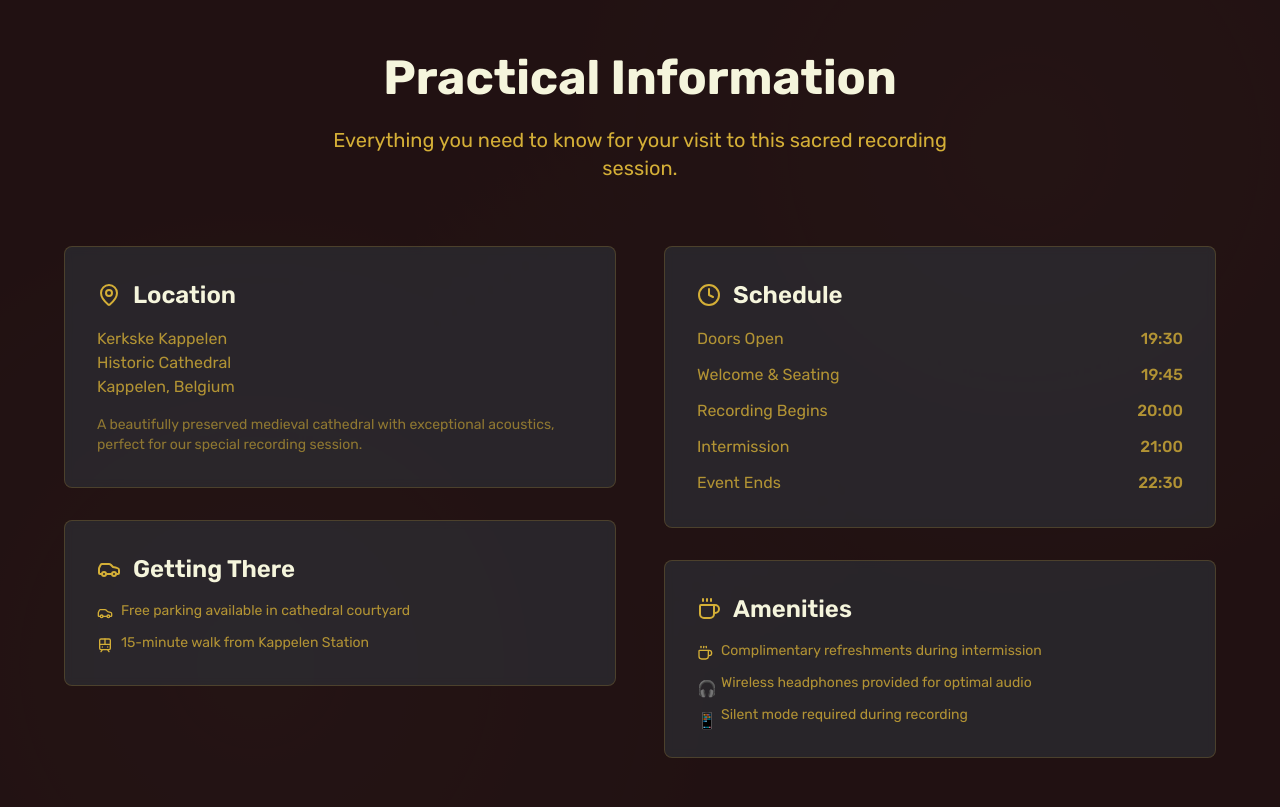
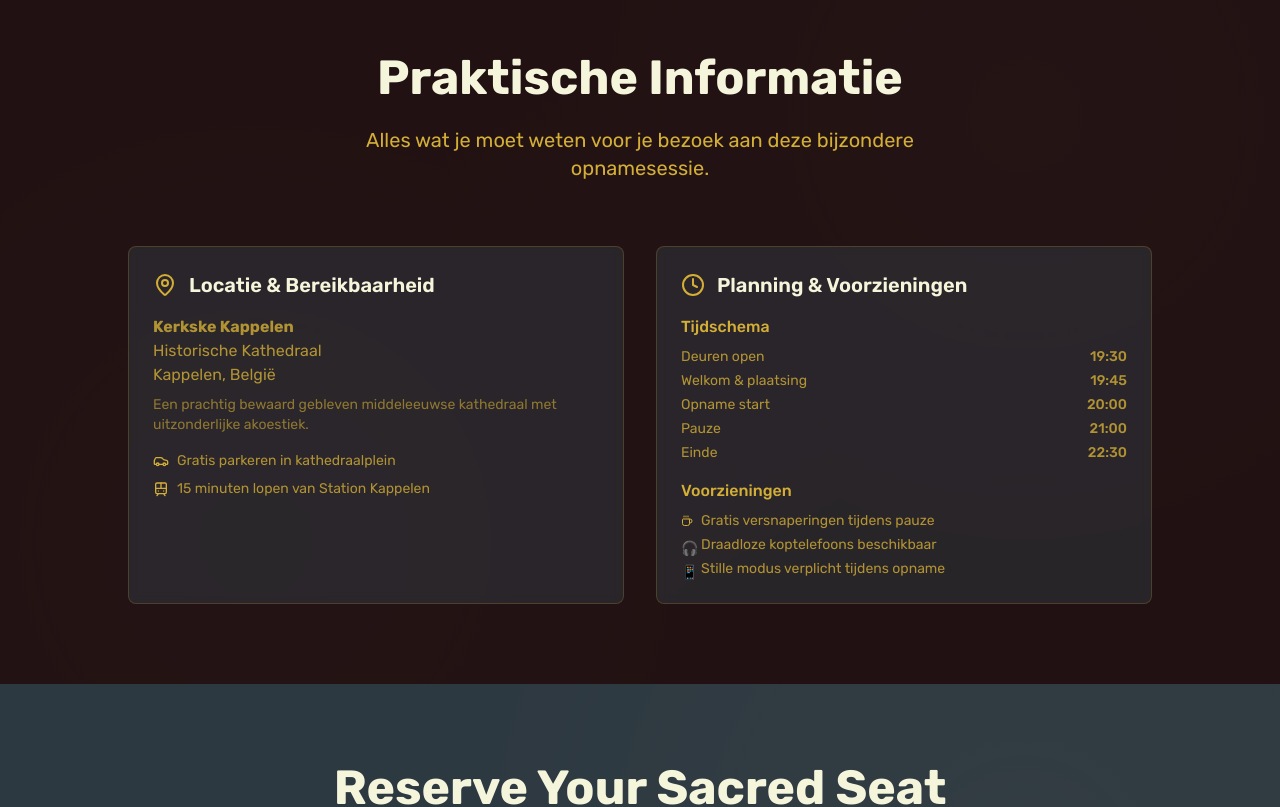
Before and after one commit to cinematenpodcast/wabliefteru-live, a React (Vite) app: page / in a window 1280 px wide. Shown: the part 1220-2027 px from the top of the page. Built offline with nearby package versions, Linux system fonts and the light colour scheme.

Commit message:
Refactor: Translate to Dutch, 2-column layout
- Translated the content to Dutch.
- Implemented a more compact, 2-column layout.

```diff
--- a/src/components/PracticalInfo.tsx
+++ b/src/components/PracticalInfo.tsx
@@ -9,98 +9,94 @@ const PracticalInfo = () => {
       <div className="container mx-auto px-4 relative z-10">
         <div className="text-center mb-16">
           <h2 className="text-4xl md:text-5xl font-bold text-cathedral-cream mb-6">
-            Practical Information
+            Praktische Informatie
           </h2>
           <p className="text-xl text-cathedral-gold max-w-2xl mx-auto">
-            Everything you need to know for your visit to this sacred recording session.
+            Alles wat je moet weten voor je bezoek aan deze bijzondere opnamesessie.
           </p>
         </div>
 
-        <div className="grid lg:grid-cols-2 gap-12 max-w-6xl mx-auto">
-          {/* Location & Access */}
-          <div className="space-y-8">
-            <div className="bg-cathedral-charcoal/40 backdrop-blur-sm p-8 rounded-lg border border-cathedral-gold/20">
+        <div className="grid lg:grid-cols-2 gap-8 max-w-5xl mx-auto">
+          {/* Locatie & Toegang */}
+          <div className="bg-cathedral-charcoal/40 backdrop-blur-sm p-6 rounded-lg border border-cathedral-gold/20">
             <div className="flex items-center mb-4">
               <MapPin className="w-6 h-6 text-cathedral-gold mr-3" />
-                <h3 className="text-2xl font-semibold text-cathedral-cream">Location</h3>
+              <h3 className="text-xl font-semibold text-cathedral-cream">Locatie & Bereikbaarheid</h3>
             </div>
-              <p className="text-cathedral-gold/80 mb-4">
-                Kerkske Kappelen<br />
-                Historic Cathedral<br />
-                Kappelen, Belgium
+            <div className="space-y-4">
+              <div>
+                <p className="text-cathedral-gold/80 mb-2">
+                  <strong>Kerkske Kappelen</strong><br />
+                  Historische Kathedraal<br />
+                  Kappelen, België
                 </p>
                 <p className="text-sm text-cathedral-gold/60">
-                A beautifully preserved medieval cathedral with exceptional acoustics,
-                perfect for our special recording session.
+                  Een prachtig bewaard gebleven middeleeuwse kathedraal met uitzonderlijke akoestiek.
                 </p>
               </div>
 
-            <div className="bg-cathedral-charcoal/40 backdrop-blur-sm p-8 rounded-lg border border-cathedral-gold/20">
-              <div className="flex items-center mb-4">
-                <Car className="w-6 h-6 text-cathedral-gold mr-3" />
-                <h3 className="text-2xl font-semibold text-cathedral-cream">Getting There</h3>
+              <div className="space-y-2 text-cathedral-gold/80 text-sm">
+                <div className="flex items-center">
+                  <Car className="w-4 h-4 mr-2 text-cathedral-gold" />
+                  <span>Gratis parkeren in kathedraalplein</span>
                 </div>
-              <div className="space-y-3 text-cathedral-gold/80">
-                <div className="flex items-start">
-                  <Car className="w-4 h-4 mt-1 mr-2 text-cathedral-gold" />
-                  <span className="text-sm">Free parking available in cathedral courtyard</span>
-                </div>
-                <div className="flex items-start">
-                  <Train className="w-4 h-4 mt-1 mr-2 text-cathedral-gold" />
-                  <span className="text-sm">15-minute walk from Kappelen Station</span>
+                <div className="flex items-center">
+                  <Train className="w-4 h-4 mr-2 text-cathedral-gold" />
+                  <span>15 minuten lopen van Station Kappelen</span>
                 </div>
               </div>
             </div>
           </div>
 
-          {/* Schedule & Amenities */}
-          <div className="space-y-8">
-            <div className="bg-cathedral-charcoal/40 backdrop-blur-sm p-8 rounded-lg border border-cathedral-gold/20">
+          {/* Planning & Voorzieningen */}
+          <div className="bg-cathedral-charcoal/40 backdrop-blur-sm p-6 rounded-lg border border-cathedral-gold/20">
             <div className="flex items-center mb-4">
               <Clock className="w-6 h-6 text-cathedral-gold mr-3" />
-                <h3 className="text-2xl font-semibold text-cathedral-cream">Schedule</h3>
+              <h3 className="text-xl font-semibold text-cathedral-cream">Planning & Voorzieningen</h3>
             </div>
-              <div className="space-y-3 text-cathedral-gold/80">
+
+            <div className="space-y-4">
+              <div>
+                <h4 className="text-cathedral-gold font-medium mb-2">Tijdschema</h4>
+                <div className="space-y-1 text-cathedral-gold/80 text-sm">
                   <div className="flex justify-between">
-                  <span>Doors Open</span>
+                    <span>Deuren open</span>
                     <span className="font-medium">19:30</span>
                   </div>
                   <div className="flex justify-between">
-                  <span>Welcome & Seating</span>
+                    <span>Welkom & plaatsing</span>
                     <span className="font-medium">19:45</span>
                   </div>
                   <div className="flex justify-between">
-                  <span>Recording Begins</span>
+                    <span>Opname start</span>
                     <span className="font-medium">20:00</span>
                   </div>
                   <div className="flex justify-between">
-                  <span>Intermission</span>
+                    <span>Pauze</span>
                     <span className="font-medium">21:00</span>
                   </div>
                   <div className="flex justify-between">
-                  <span>Event Ends</span>
+                    <span>Einde</span>
                     <span className="font-medium">22:30</span>
                   </div>
                 </div>
               </div>
 
-            <div className="bg-cathedral-charcoal/40 backdrop-blur-sm p-8 rounded-lg border border-cathedral-gold/20">
-              <div className="flex items-center mb-4">
-                <Coffee className="w-6 h-6 text-cathedral-gold mr-3" />
-                <h3 className="text-2xl font-semibold text-cathedral-cream">Amenities</h3>
+              <div>
+                <h4 className="text-cathedral-gold font-medium mb-2">Voorzieningen</h4>
+                <div className="space-y-1 text-cathedral-gold/80 text-sm">
+                  <div className="flex items-center">
+                    <Coffee className="w-3 h-3 mr-2 text-cathedral-gold" />
+                    <span>Gratis versnaperingen tijdens pauze</span>
                   </div>
-              <div className="space-y-3 text-cathedral-gold/80">
-                <div className="flex items-start">
-                  <Coffee className="w-4 h-4 mt-1 mr-2 text-cathedral-gold" />
-                  <span className="text-sm">Complimentary refreshments during intermission</span>
+                  <div className="flex items-center">
+                    <span className="w-3 h-3 mr-2 text-cathedral-gold">🎧</span>
+                    <span>Draadloze koptelefoons beschikbaar</span>
                   </div>
-                <div className="flex items-start">
-                  <span className="w-4 h-4 mt-1 mr-2 text-cathedral-gold">🎧</span>
-                  <span className="text-sm">Wireless headphones provided for optimal audio</span>
+                  <div className="flex items-center">
+                    <span className="w-3 h-3 mr-2 text-cathedral-gold">📱</span>
+                    <span>Stille modus verplicht tijdens opname</span>
                   </div>
-                <div className="flex items-start">
-                  <span className="w-4 h-4 mt-1 mr-2 text-cathedral-gold">📱</span>
-                  <span className="text-sm">Silent mode required during recording</span>
                 </div>
               </div>
             </div>
```
Lines whose indentation alone changed are shown as unchanged.
